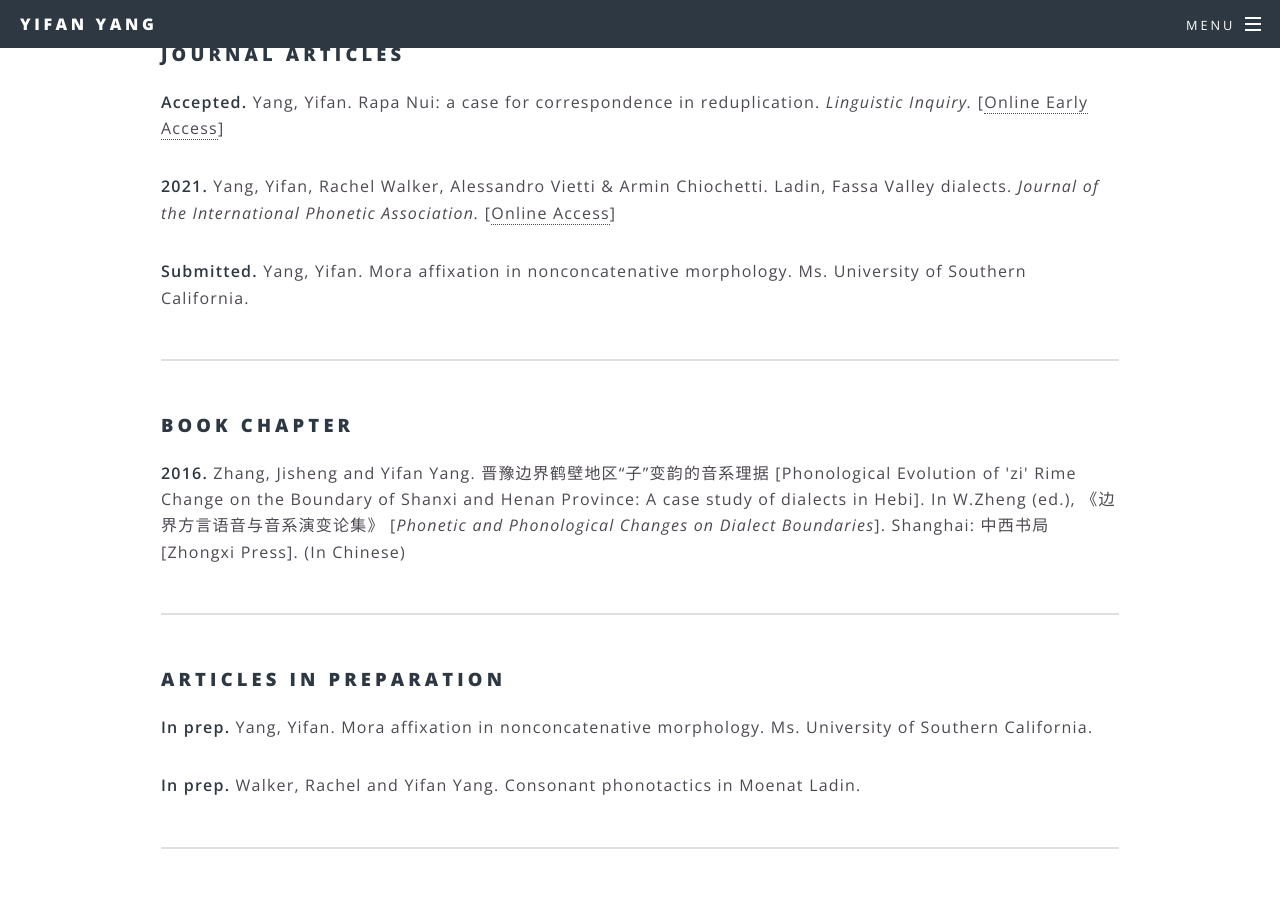
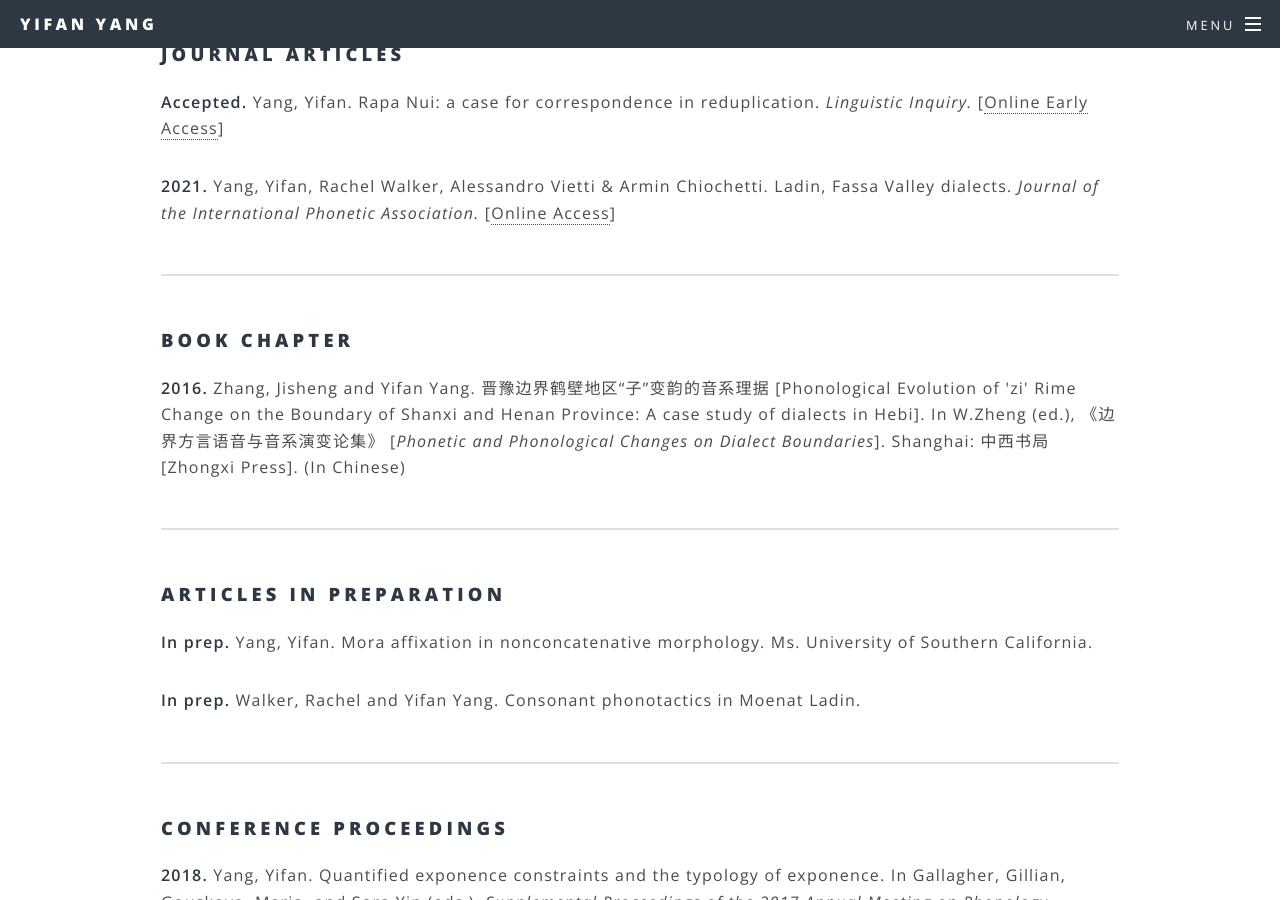
Before and after one commit to MuxuanHe/MuxuanHe, a Jekyll site: the page built from 2Papers.html, in a window 1280 px wide and 900 px high, scrolled down 393 px. Built offline with Jekyll 4.4.1, drawn with Linux system fonts in a browser that asks for light colours.

Commit message:
Update 2Papers.html

```diff
--- a/2Papers.html
+++ b/2Papers.html
@@ -23,9 +23,6 @@ title: Research
 				<p><b>2021.</b> Yang, Yifan, Rachel Walker, Alessandro Vietti & Armin Chiochetti.
 					Ladin, Fassa Valley dialects. <i>Journal of the International Phonetic Association.</i>
 					[<a href="http://dx.doi.org/10.1017/S0025100320000262">Online Access</a>]</p>
-
-				<p><b>Submitted.</b> Yang, Yifan. Mora affixation in nonconcatenative morphology.
-					Ms. University of Southern California.</p>
 
 			</section>
 
```
